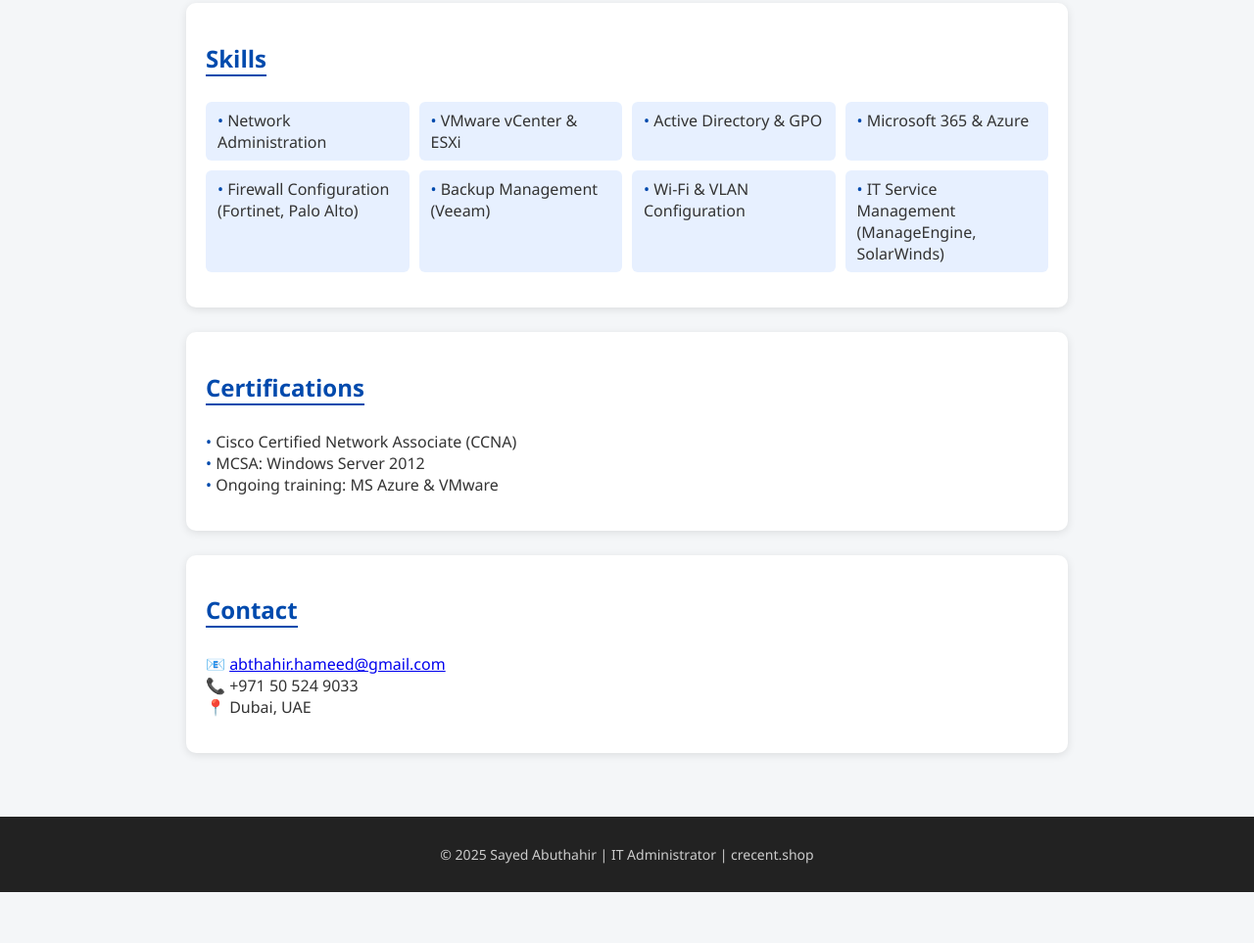
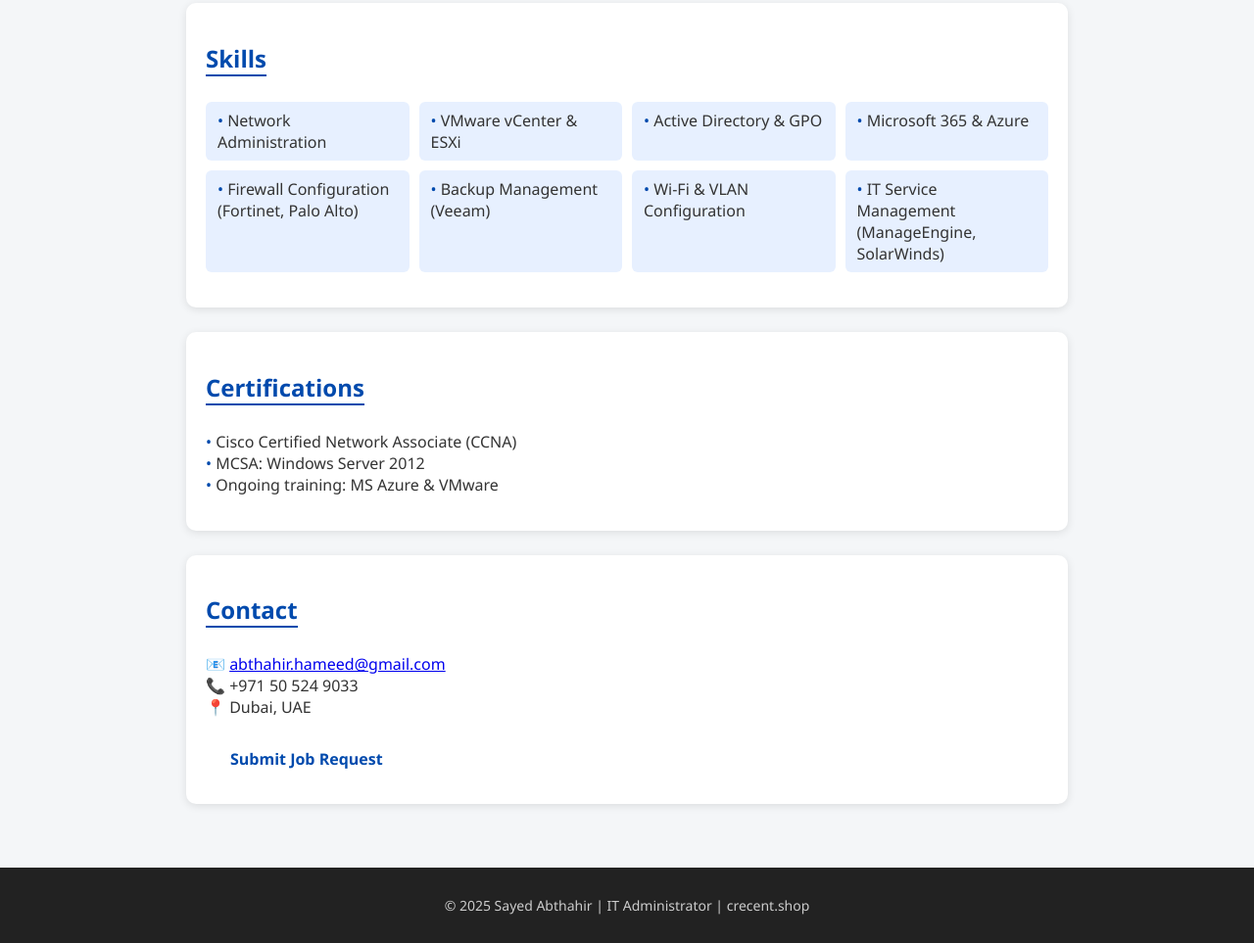
Before and after one commit to abthahirmalic/crecent, a plain HTML site: page index.html in a window 1280 px wide. Shown: the part 1260-2223 px from the top of the page at 98% size. Before the commit the page ends 2171 px from the top, so only its background shows below. Drawn offline with Linux system fonts and the light colour scheme.

Commit message:
Update index.html

```diff
--- a/index.html
+++ b/index.html
@@ -101,11 +101,13 @@
         📞 +971 50 524 9033<br>
         📍 Dubai, UAE
       </p>
+      <!-- Button linking to the Job Request form -->
+      <a href="job_request.html" class="btn">Submit Job Request</a>
     </section>
   </main>
 
   <footer>
-    <p>© 2025 Sayed Abuthahir | IT Administrator | <a href="https://crecent.shop">crecent.shop</a></p>
+    <p>© 2025 Sayed Abthahir | IT Administrator | <a href="https://crecent.shop">crecent.shop</a></p>
   </footer>
 </body>
 </html>
```
